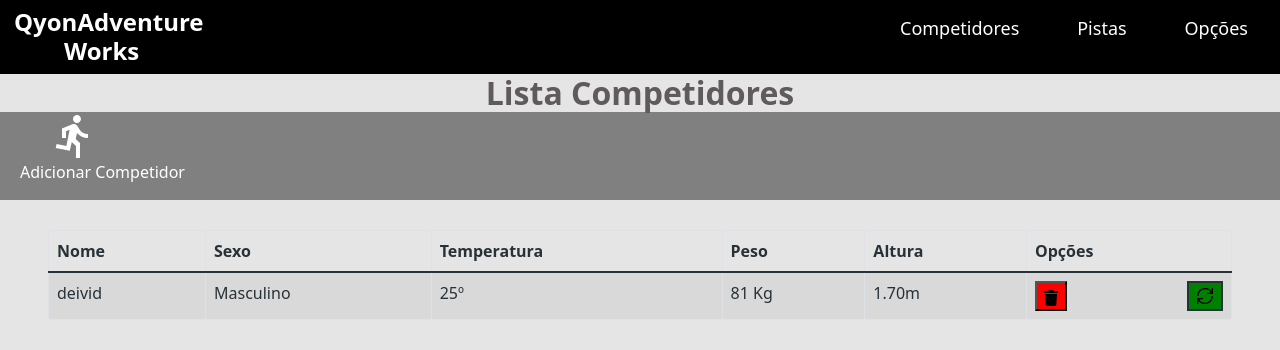
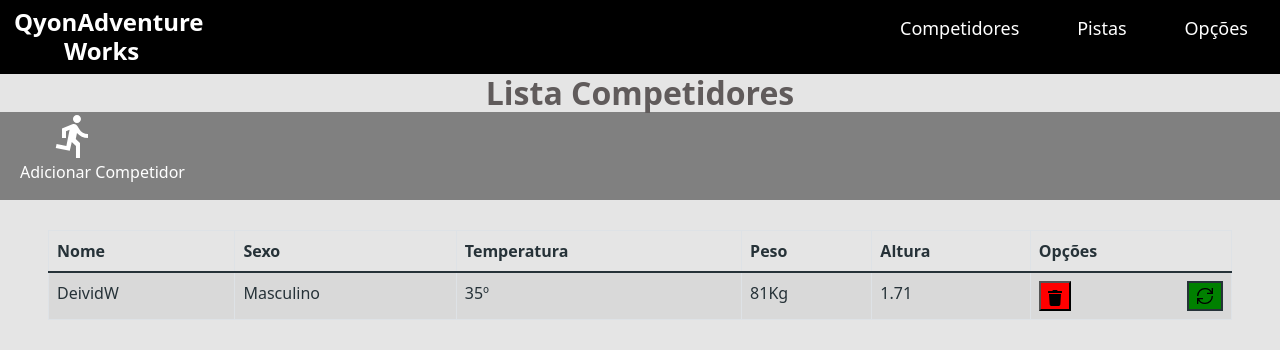
Before and after one commit to Deividwb/QyonAdventureWorks, a React (Create React App) app in the folder front-web-react/: page /competidores in a window 1280 px wide. Shown: the top 350 px of the page. Built offline with nearby package versions, Linux system fonts and the light colour scheme.

Commit message:
Starting Aplication with js-server

```diff
--- a/front-web-react/src/Routes.tsx
+++ b/front-web-react/src/Routes.tsx
@@ -6,8 +6,23 @@ import ListCompetitors from 'pages/ListCompetitors';
 import ListHiking from 'pages/ListHiking';
 import UpdateCompetitor from 'pages/UpdateRunner';
 import { BrowserRouter, Switch, Route } from 'react-router-dom';
+import { Runner } from 'types/runner';
+
 
 const Routes = () => {
+
+const runner: Runner = {
+
+    "id": 1,
+    "name": "DeividW",
+    "sexo": "Masculino",
+    "bodyTemperature": 35,
+    "weight": 81,
+    "height": 1.71
+
+}
+
+
   return (
     <BrowserRouter>
       <Navbar />
@@ -17,7 +32,7 @@ const Routes = () => {
         </Route>
 
         <Route path="/competidores">
-          <ListCompetitors />
+          <ListCompetitors runner={runner}/>
         </Route>
 
         <Route path="/pistas">
@@ -29,7 +44,7 @@ const Routes = () => {
         </Route>
 
         <Route path="/adicionar/Competidor">
-          <AddRunner />
+        <AddRunner />
         </Route>
 
         <Route path="/adicionar/pista">
--- a/front-web-react/src/pages/AddRunner/index.tsx
+++ b/front-web-react/src/pages/AddRunner/index.tsx
@@ -1,5 +1,6 @@
-import "./styles.css";
-import { Link } from "react-router-dom";
+import './styles.css';
+import { Link } from 'react-router-dom';
+
 
 const AddRunner = () => {
   return (
@@ -11,7 +12,6 @@ const AddRunner = () => {
 
             <div className="card-body">
               <form action="/competidores">
-
                 <div className="btn-reset">
                   <input
                     className="btn-secondary"
@@ -40,9 +40,11 @@ const AddRunner = () => {
                 </div>
 
                 <div>
-                  <label htmlFor="ctrl-temperature">Temperatura Media do Corpo:</label>
+                  <label htmlFor="ctrl-bodytemperature">
+                    Temperatura Media do Corpo:
+                  </label>
                   <input
-                    id="ctrl-temperature"
+                    id="ctrl-bodytemperature"
                     placeholder="Digite a Temperatura"
                     name="temperature"
                     className="form-control"
@@ -69,12 +71,14 @@ const AddRunner = () => {
                   />
                 </div>
 
-
                 <Link className="btn btn-secondary" to="/competidores">
                   Salvar
                 </Link>
 
-                <Link className="btn btn-secondary btn-cancel" to="/competidores">
+                <Link
+                  className="btn btn-secondary btn-cancel"
+                  to="/competidores"
+                >
                   Cancelar
                 </Link>
               </form>
--- a/front-web-react/src/pages/ListCompetitors/index.tsx
+++ b/front-web-react/src/pages/ListCompetitors/index.tsx
@@ -3,8 +3,14 @@ import { Link } from "react-router-dom";
 import { FaTrash } from "react-icons/fa";
 import { GrUpdate } from "react-icons/gr";
 import {ReactComponent as RunImg} from 'assets/images/run.svg';
+import { Runner } from "types/runner";
 
-const ListCompetitors = () => {
+export type Props = {
+  runner: Runner;
+}
+
+const ListCompetitors = ({runner}: Props) => {
+
   return (
     <div>
       <div>
@@ -30,12 +36,12 @@ const ListCompetitors = () => {
 
             <tbody>
               {
-                <tr key="id">
-                  <td>deivid</td>
-                  <td>Masculino</td>
-                  <td>25º</td>
-                  <td>81 Kg</td>
-                  <td>1.70m</td>
+                <tr key={runner.id}>
+                  <td>{runner.name}</td>
+                  <td>{runner.sexo}</td>
+                  <td>{runner.bodyTemperature + "º"}</td>
+                  <td>{runner.weight+"Kg"}</td>
+                  <td>{runner.height}</td>
 
                   <td>
                     <div className="color-btns">
--- /dev/null
+++ b/front-web-react/src/types/runner.ts
@@ -0,0 +1,8 @@
+export type Runner = {
+  id: 1;
+  name: 'DeividW';
+  sexo: 'Masculino';
+  bodyTemperature: 35;
+  weight: 81;
+  height: 1.71;
+};
```
Also changed, not shown: 1 other file (tests, documents, lock files or other folders). Lines whose indentation alone changed are shown as unchanged.
